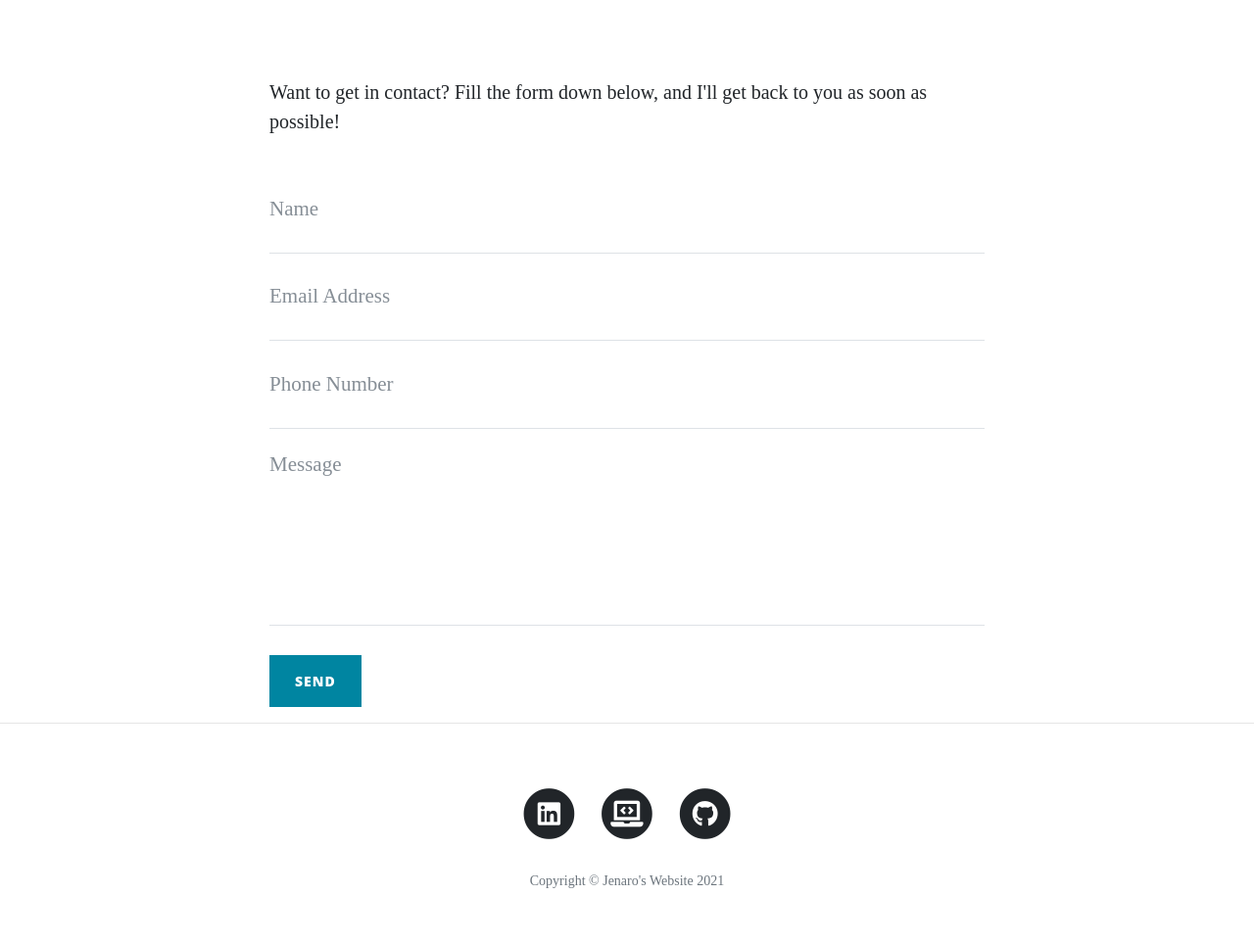
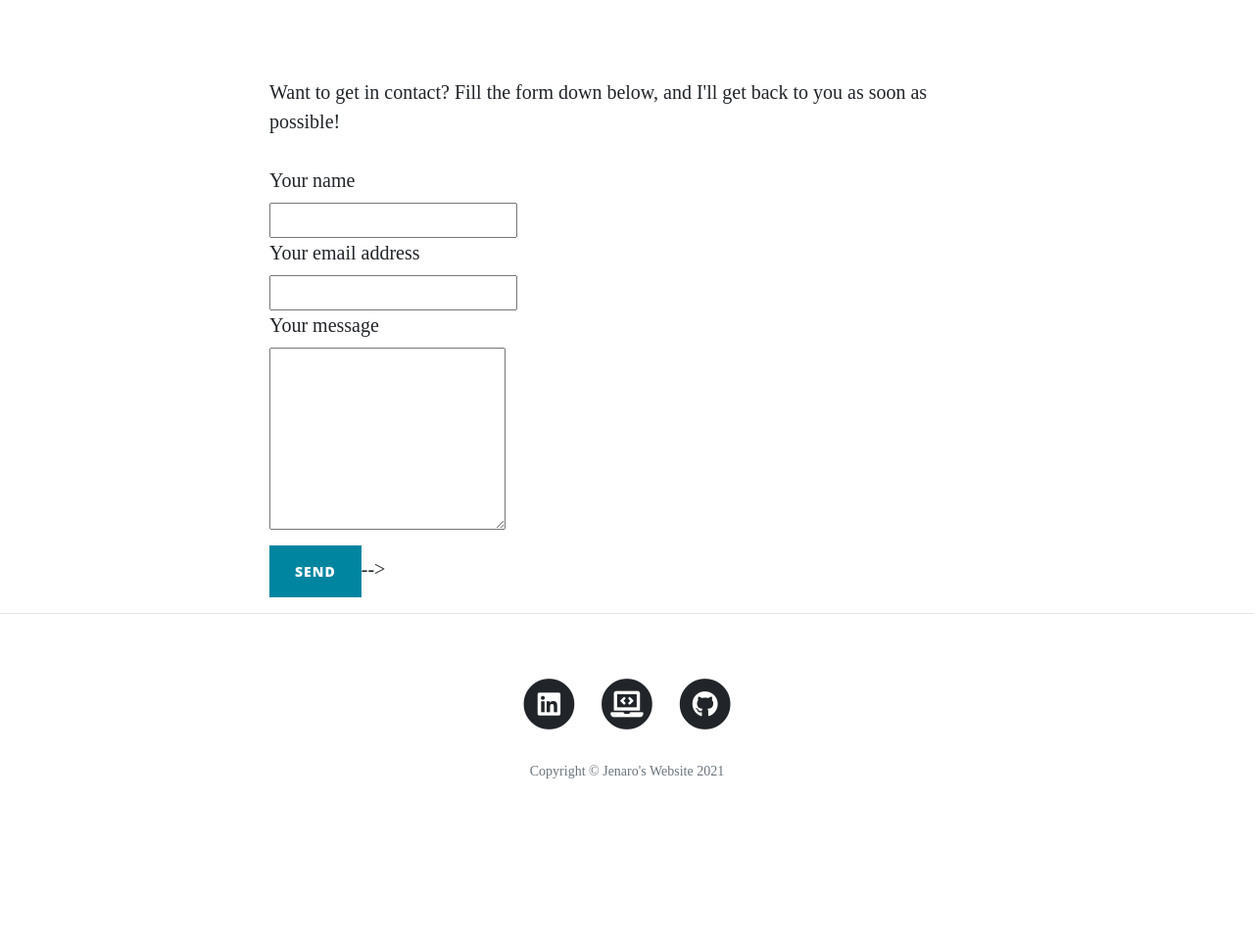
Before and after one commit to Jenaro98/blog_v1, a Flask app: page /contact in a window 1280 px wide. Shown: the part 821-1783 px from the top of the page at 98% size. After the commit the page ends 1616 px from the top, so only its background shows below. Run offline with Flask 2, Linux system fonts and the light colour scheme; some libraries are stand-ins or nearby versions.

Commit message:
still broken page

```diff
--- a/main.py
+++ b/main.py
@@ -73,14 +73,6 @@ class Comment(db.Model):
     post_id = db.Column(db.Integer, db.ForeignKey("blog_posts.id"))
     parent_post = relationship("BlogPost", back_populates="comments")
     text = db.Column(db.Text, nullable=False)
-
-class Message(db.Model):
-    __tablename__ = "messages"
-    id = db.Column(db.Integer, primary_key=True)
-    name = db.Column(db.String(100))
-    email = db.Column(db.String(100), unique=True)
-    phone = db.Column(db.Text, nullable=False)
-    message = db.Column(db.Text, nullable=False)
 
 
 db.create_all()
@@ -184,27 +176,23 @@ def about():
     return render_template("about.html", current_user=current_user)
 
 
+# @app.route("/contact")
+# def contact():
+#     return render_template("contact.html", current_user=current_user)
+
 @app.route("/contact", methods=["GET", "POST"])
 def contact():
     if request.method == "POST":
-        # data = request.form
-        data = request.form
-        send_email(data["name"], data["email"], data["phone"], data["message"])
         return render_template("contact.html", msg_sent=True)
     return render_template("contact.html", msg_sent=False)
 
 
-def send_email(name, email, phone, message):
-    # email_message = f"Subject:New Message\n\nName: {name}\nEmail: {email}\nPhone: {phone}\nMessage:{message}"
-    new_message = Message(
-        name= name,
-        email= email,
-        phone= phone,
-        message= message,
-    )
-    db.session.add(new_message)
-    db.session.commit()
-
+# def send_email(name, email, phone, message):
+#     email_message = f"Subject:New Message\n\nName: {name}\nEmail: {email}\nPhone: {phone}\nMessage:{message}"
+    # with smtplib.SMTP("smtp.gmail.com",port=587) as connection:
+    #     connection.starttls()
+    #     connection.login(OWN_EMAIL, OWN_PASSWORD)
+    #     connection.sendmail(OWN_EMAIL, OWN_EMAIL, email_message)
 
 
 @app.route("/new-post", methods=["GET", "POST"])
@@ -259,22 +247,6 @@ def delete_post(post_id):
     db.session.commit()
     return redirect(url_for('get_all_posts'))
 
-@app.route("/messages")
-@admin_only
-def get_all_messages():
-    messages = Message.query.all()
-    return render_template("messages.html", messages=messages, current_user=current_user)
-
-
-@app.route("/delete-message/<int:message_id>", methods=["GET","POST"])
-@admin_only
-def delete_message(message_id):
-    message_to_delete = Message.query.get(message_id)
-    db.session.delete(message_to_delete)
-    db.session.commit()
-    return redirect(url_for('get_all_messages'))
-
-
 @app.route("/delete-comment/<int:post_id>/<int:comment_id>", methods=["GET","POST"])
 @login_required
 def delete_comment(post_id, comment_id):
--- a/templates/contact.html
+++ b/templates/contact.html
@@ -27,40 +27,67 @@
         <!-- Contact Form - Enter your email address on line 19 of the mail/contact_me.php file to make this form work. -->
         <!-- WARNING: Some web hosts do not allow emails to be sent through forms to common mail hosts like Gmail or Yahoo. It's recommended that you use a private domain email address! -->
         <!-- To use the contact form, your site must be on a live web host with PHP! The form will not work locally! -->
-         <form name="sentMessage" id="contactForm" action="{{ url_for('contact') }}" method="post" novalidate>
-          <div class="control-group">
-            <div class="form-group floating-label-form-group controls">
-              <label>Name</label>
-              <input type="text" name="name" class="form-control" placeholder="Name" id="name" required data-validation-required-message="Please enter your name.">
-              <p class="help-block text-danger"></p>
+<!--         <form name="sentMessage" id="contactForm" action="{{ url_for('contact') }}" method="post" novalidate>-->
+<!--          <div class="control-group">-->
+<!--            <div class="form-group floating-label-form-group controls">-->
+<!--              <label>Name</label>-->
+<!--              <input type="text" name="name" class="form-control" placeholder="Name" id="name" required data-validation-required-message="Please enter your name.">-->
+<!--              <p class="help-block text-danger"></p>-->
+<!--            </div>-->
+<!--          </div>-->
+<!--          <div class="control-group">-->
+<!--            <div class="form-group floating-label-form-group controls">-->
+<!--              <label>Email Address</label>-->
+<!--              <input type="email" name="email" class="form-control" placeholder="Email Address" id="email" required data-validation-required-message="Please enter your email address.">-->
+<!--              <p class="help-block text-danger"></p>-->
+<!--            </div>-->
+<!--          </div>-->
+<!--          <div class="control-group">-->
+<!--            <div class="form-group col-xs-12 floating-label-form-group controls">-->
+<!--              <label>Phone Number</label>-->
+<!--              <input type="tel" name="phone" class="form-control" placeholder="Phone Number" id="phone" required data-validation-required-message="Please enter your phone number.">-->
+<!--              <p class="help-block text-danger"></p>-->
+<!--            </div>-->
+<!--          </div>-->
+<!--          <div class="control-group">-->
+<!--            <div class="form-group floating-label-form-group controls">-->
+<!--              <label>Message</label>-->
+<!--              <textarea rows="5" name="message" class="form-control" placeholder="Message" id="message" required data-validation-required-message="Please enter a message."></textarea>-->
+<!--              <p class="help-block text-danger"></p>-->
+<!--            </div>-->
+<!--          </div>-->
+<!--          <br>-->
+<!--          <div id="success"></div>-->
+<!--          <button type="submit" class="btn btn-primary" id="sendMessageButton">Send</button>-->
+<!--        </form>-->
+           <form name="contact" id="fcf-form-id" class="fcf-form-class" method="post" netlify-honeypot="bot-field" data-netlify-recaptcha="true" data-netlify="true" action="{{ url_for('contact') }}" novalidate>
+
+                                            <div class="fcf-form-group">
+                                                <label for="Name" class="fcf-label">Your name</label>
+                                                <div class="fcf-input-group">
+                                                    <input type="text" id="Name" name="Name" class="fcf-form-control" required>
                                                 </div>
                                             </div>
-          <div class="control-group">
-            <div class="form-group floating-label-form-group controls">
-              <label>Email Address</label>
-              <input type="email" name="email" class="form-control" placeholder="Email Address" id="email" required data-validation-required-message="Please enter your email address.">
-              <p class="help-block text-danger"></p>
+
+                                            <div class="fcf-form-group">
+                                                <label for="Email" class="fcf-label">Your email address</label>
+                                                <div class="fcf-input-group">
+                                                    <input type="email" id="Email" name="Email" class="fcf-form-control" required>
                                                 </div>
                                             </div>
-          <div class="control-group">
-            <div class="form-group col-xs-12 floating-label-form-group controls">
-              <label>Phone Number</label>
-              <input type="tel" name="phone" class="form-control" placeholder="Phone Number" id="phone" required data-validation-required-message="Please enter your phone number.">
-              <p class="help-block text-danger"></p>
+
+                                            <div class="fcf-form-group">
+                                                <label for="Message" class="fcf-label">Your message</label>
+                                                <div class="fcf-input-group">
+                                                    <textarea id="Message" name="Message" class="fcf-form-control" rows="6" maxlength="3000" required></textarea>
                                                 </div>
                                             </div>
-          <div class="control-group">
-            <div class="form-group floating-label-form-group controls">
-              <label>Message</label>
-              <textarea rows="5" name="message" class="form-control" placeholder="Message" id="message" required data-validation-required-message="Please enter a message."></textarea>
-              <p class="help-block text-danger"></p>
+                                            <div data-netlify-recaptcha="true" id="centercap" class="mb-2"></div>
+                                            <div class="fcf-form-group">
+                                                <button type="submit" class="btn btn-primary" id="sendMessageButton">Send</button>-->
                                             </div>
-          </div>
-          <br>
-          <div id="success"></div>
-          <button type="submit" class="btn btn-primary" id="sendMessageButton">Send</button>
+
                                         </form>
-
       </div>
     </div>
   </div>
```
Also changed, not shown: templates/messages.html (deleted, +0 -43 lines). Lines whose indentation alone changed are shown as unchanged.
